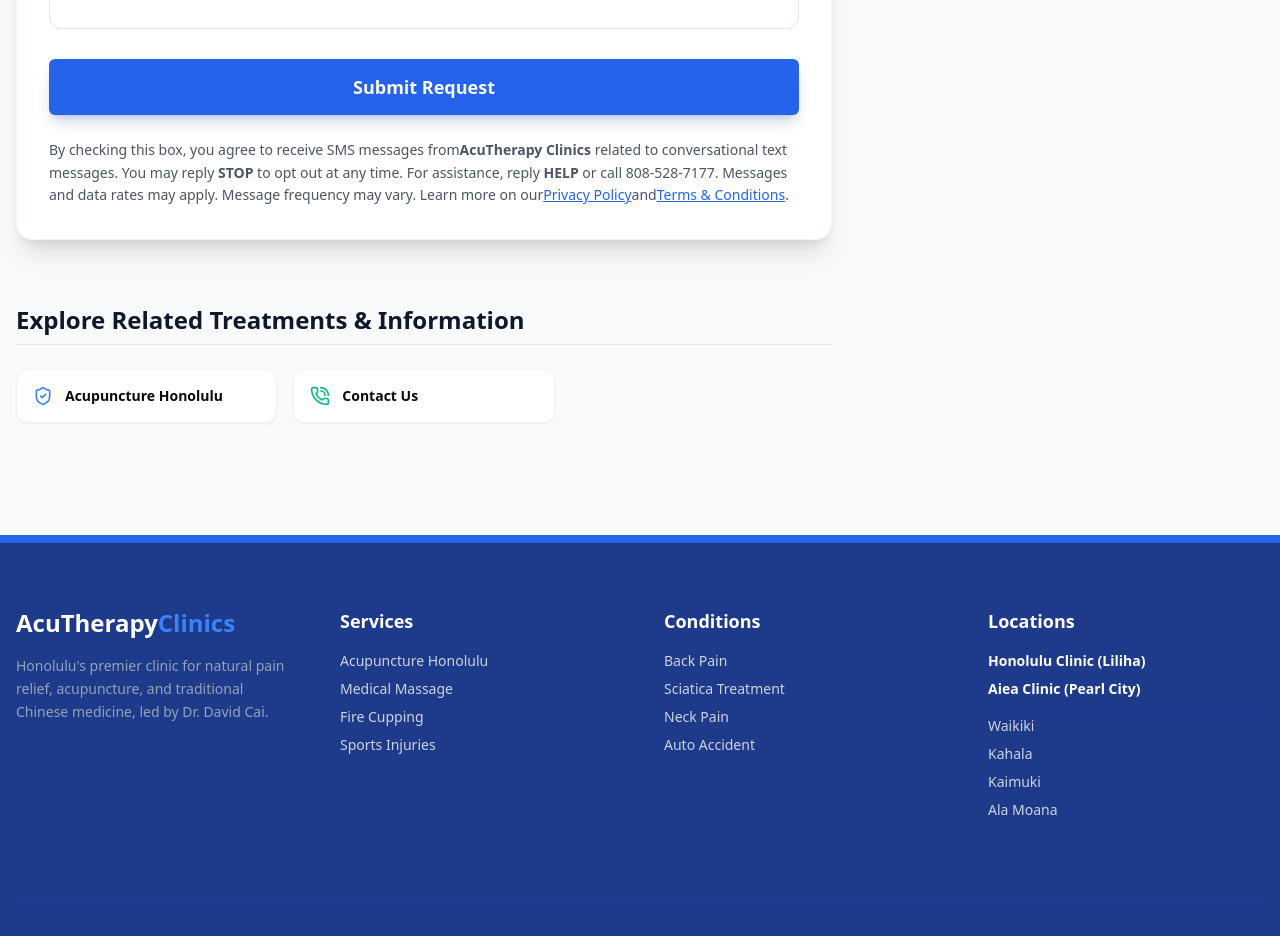
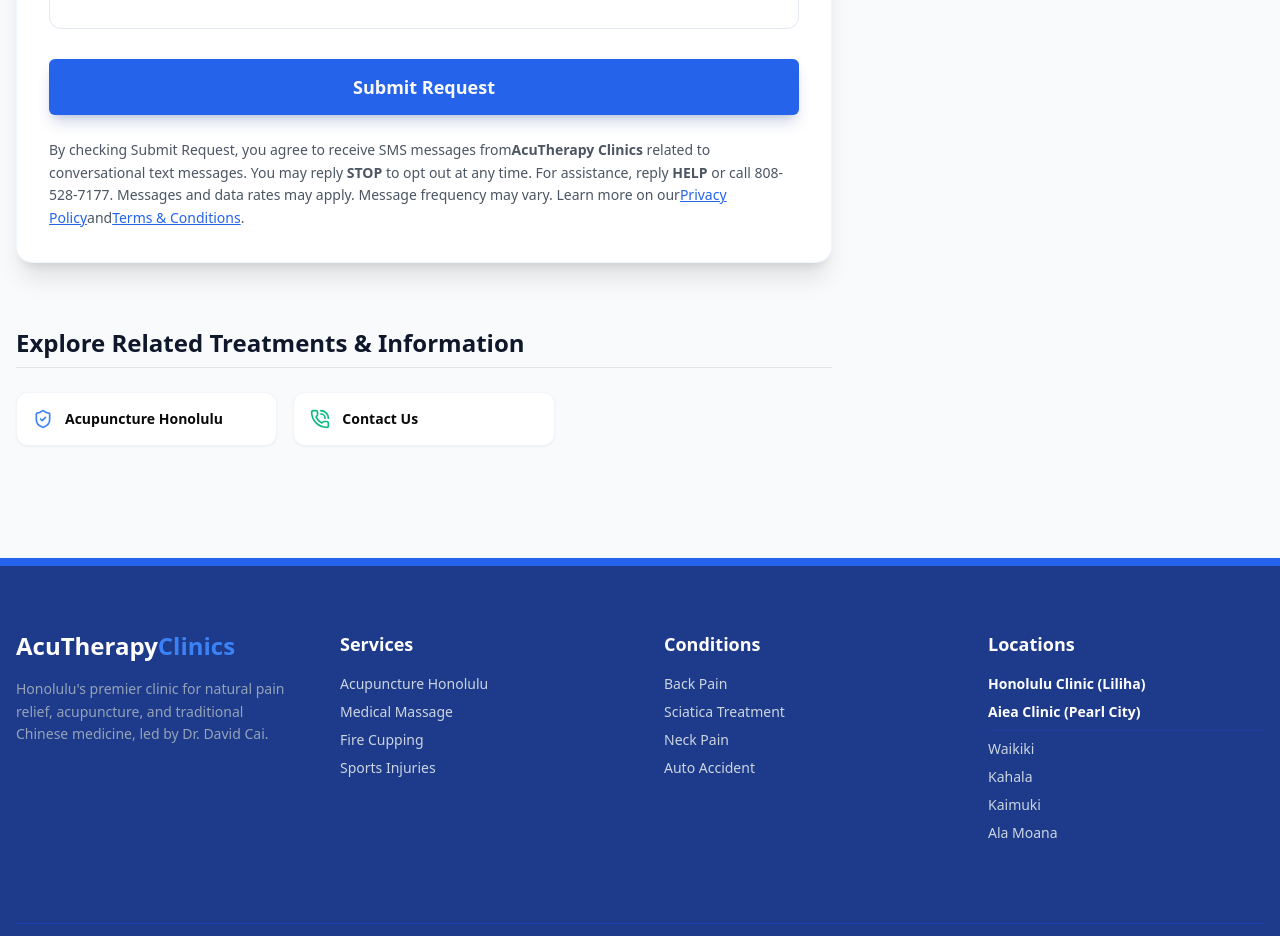
Before and after one commit to acutherapy/acutherapy-web-v2, a React (Vite) app: page /en/contact-us-honolulu in a window 1280 px wide. Shown: the part 3000-3936 px from the top of the page. Built offline with nearby package versions, Linux system fonts and the light colour scheme.

Commit message:
Update ContactHonoluluAcupuncturePage.tsx

```diff
--- a/src/pages/ContactHonoluluAcupuncturePage.tsx
+++ b/src/pages/ContactHonoluluAcupuncturePage.tsx
@@ -266,7 +266,7 @@
                   )}
                 </Button>
                   <p className="text-sm text-gray-600 leading-relaxed">
-  By checking this box, you agree to receive SMS messages from
+  By checking Submit Request, you agree to receive SMS messages from
   <strong>AcuTherapy Clinics</strong> related to conversational text messages.
   You may reply <strong>STOP</strong> to opt out at any time.
   For assistance, reply <strong>HELP</strong> or call 808-528-7177.
```
